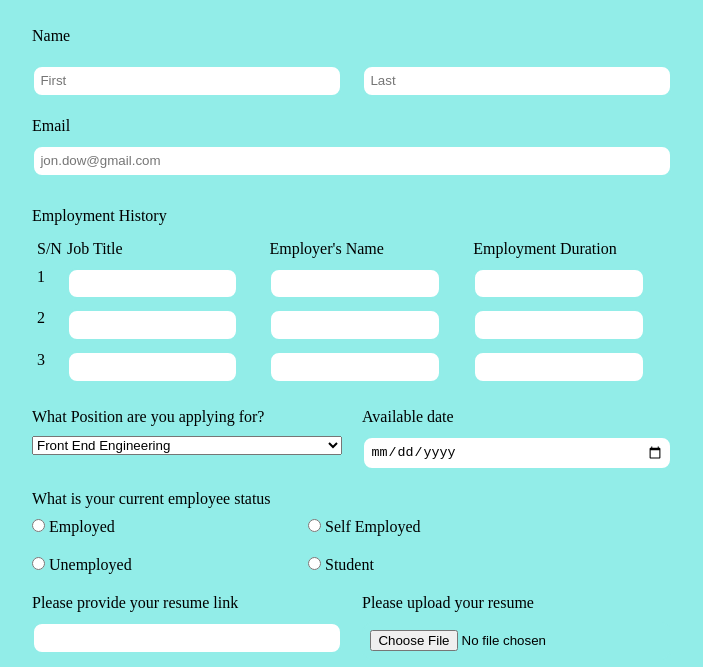
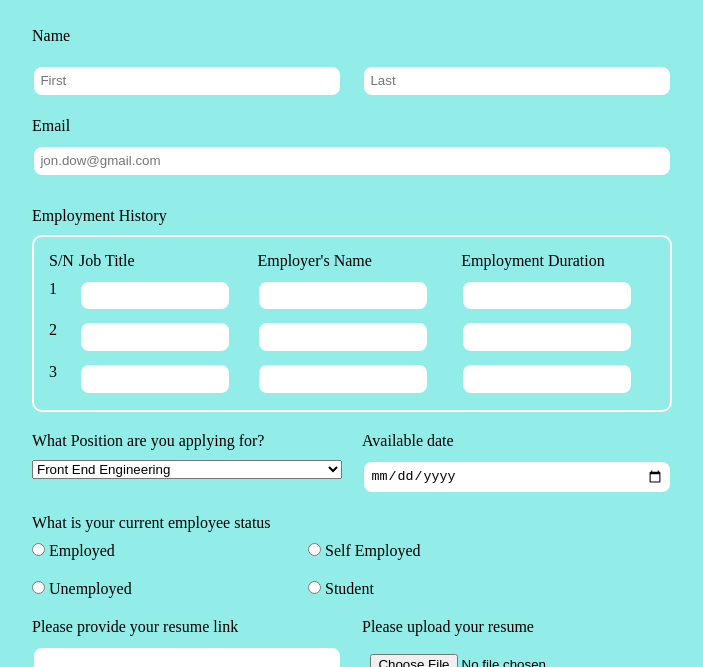
Before and after one commit to ibeO-GH/group-5-Job-Application-Form, a plain HTML site: page page.html in a window 1280 px wide. Shown: the part 138-805 px from the top of the page, without its empty margins (288-991 px from the left). Drawn offline with Linux system fonts and the light colour scheme.

Commit message:
modified the table

```diff
--- a/styles.css
+++ b/styles.css
@@ -108,6 +108,9 @@ input:focus {
 .grid_container {
   display: grid;
   grid-template-columns: 30px auto auto auto;
+  border: 2px solid white;
+  border-radius: 10px;
+  padding: 10px;
 }
 
 .grid-item {
```
